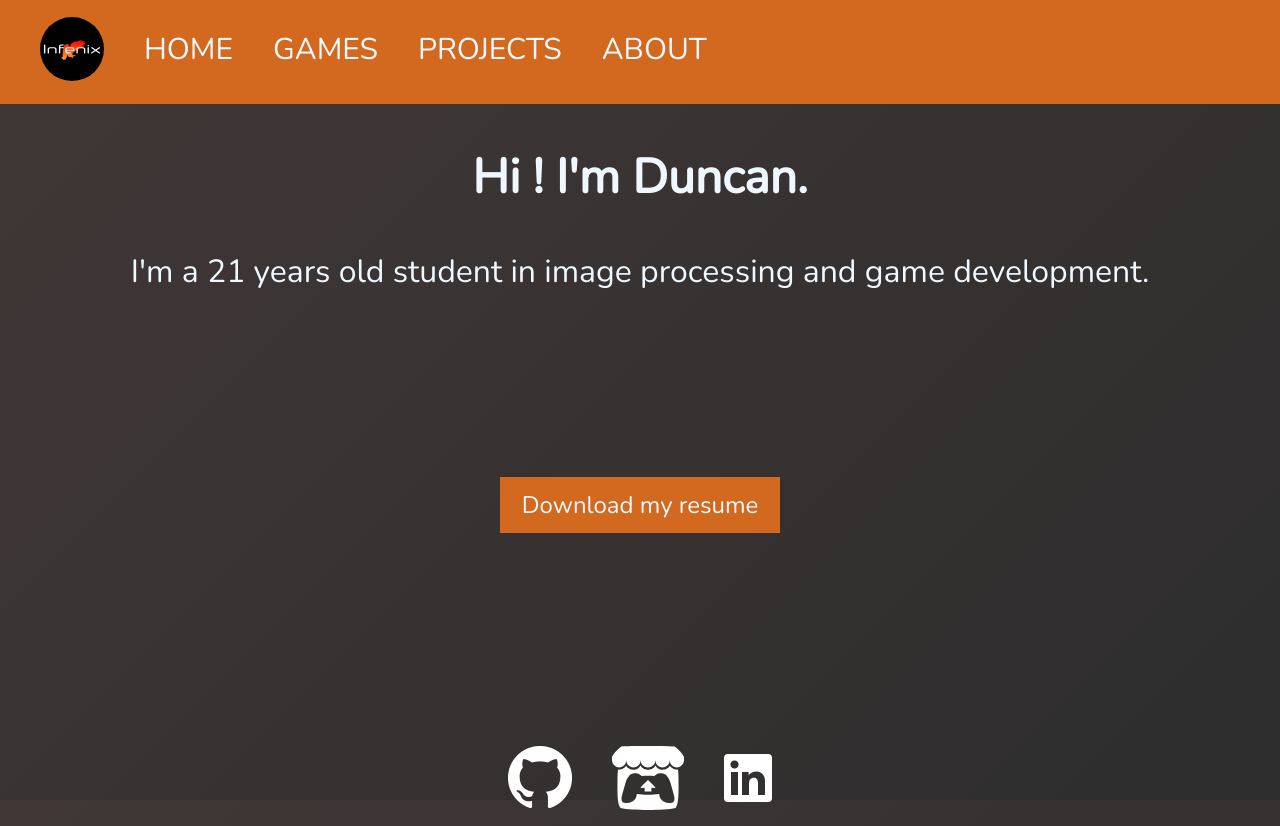
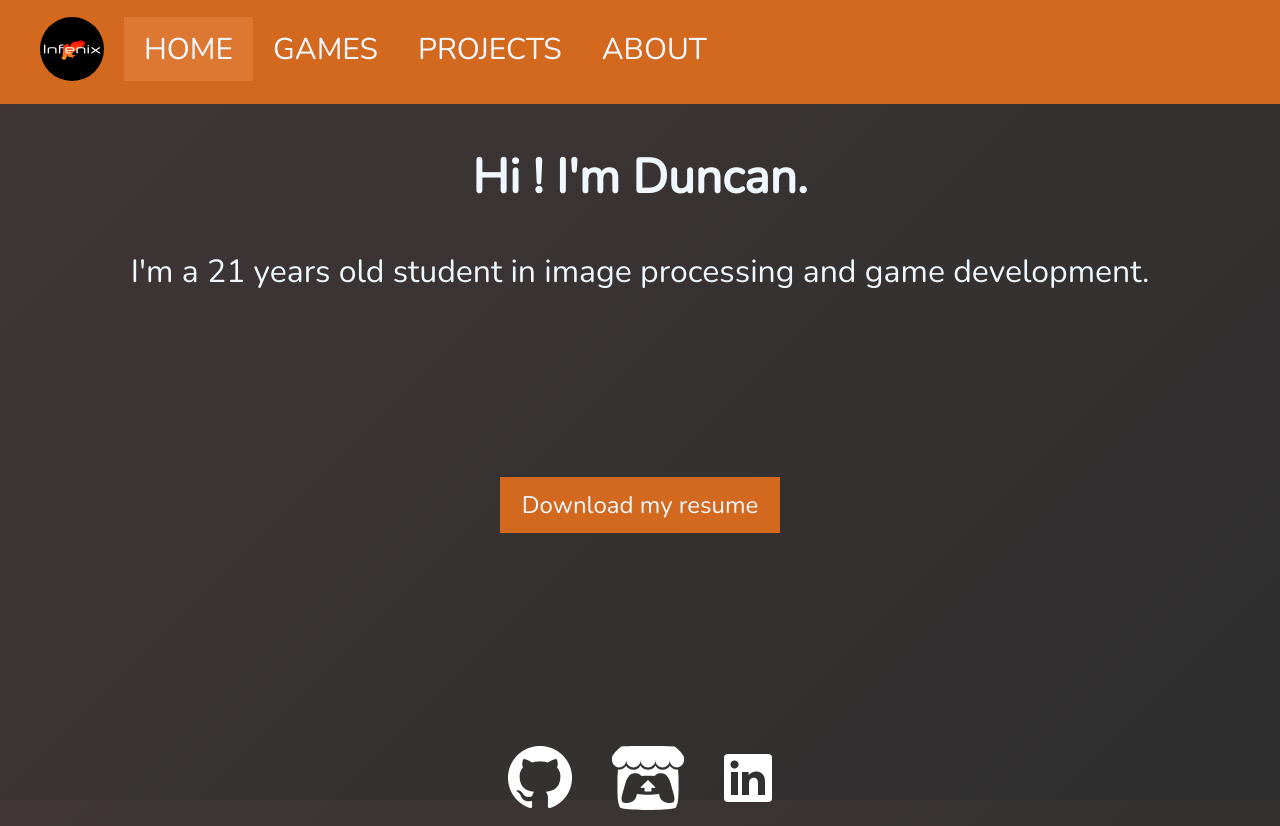
Before and after one commit to ImInfenix/react-deploy, a React (Create React App) app: page / in a window 1280 px wide. Built offline with nearby package versions, Linux system fonts and the light colour scheme.

Commit message:
Added section highlight

```diff
--- a/src/components/Navigation.jsx
+++ b/src/components/Navigation.jsx
@@ -1,7 +1,19 @@
 import React from "react";
 import { Link, withRouter } from "react-router-dom";
 
+var currentSection = window.location.href
+  .substring(window.location.href.lastIndexOf("/") + 1)
+  .toLowerCase();
+
+if (currentSection === "") currentSection = "home";
+
 class Navigation extends React.Component {
+  setCurrentSection(value) {
+    console.log("old " + currentSection);
+    currentSection = value;
+    console.log("new " + currentSection);
+  }
+
   render() {
     return (
       <nav>
@@ -14,22 +26,45 @@ class Navigation extends React.Component {
               />
             </Link>
           </li>
-          <li className="underline">
-            <Link to="/">Home</Link>
-          </li>
-          <li className="underline">
-            <Link to="games">Games</Link>
-          </li>
-          <li className="underline">
-            <Link to="projects">Projects</Link>
-          </li>
-          <li className="underline">
-            <Link to="about">About</Link>
-          </li>
+          <NavigationItem
+            to="/"
+            displayText="Home"
+            onClick={this.setCurrentSection}
+          />
+          <NavigationItem
+            to="/games"
+            displayText="Games"
+            onClick={this.setCurrentSection}
+          />
+          <NavigationItem
+            to="/projects"
+            displayText="Projects"
+            onClick={this.setCurrentSection}
+          />
+          <NavigationItem
+            to="/about"
+            displayText="About"
+            onClick={this.setCurrentSection}
+          />
         </ul>
       </nav>
     );
   }
 }
+class NavigationItem extends React.Component {
+  render() {
+    var textLow = this.props.displayText.toLowerCase();
+    return (
+      <li className={currentSection === textLow ? "current" : "underline"}>
+        <Link
+          to={this.props.to}
+          onClick={this.props.onClick.bind(this, textLow)}
+        >
+          {this.props.displayText}
+        </Link>
+      </li>
+    );
+  }
+}
 
-export default withRouter(Navigation);
+export default withRouter(Navigation, NavigationItem);
```
